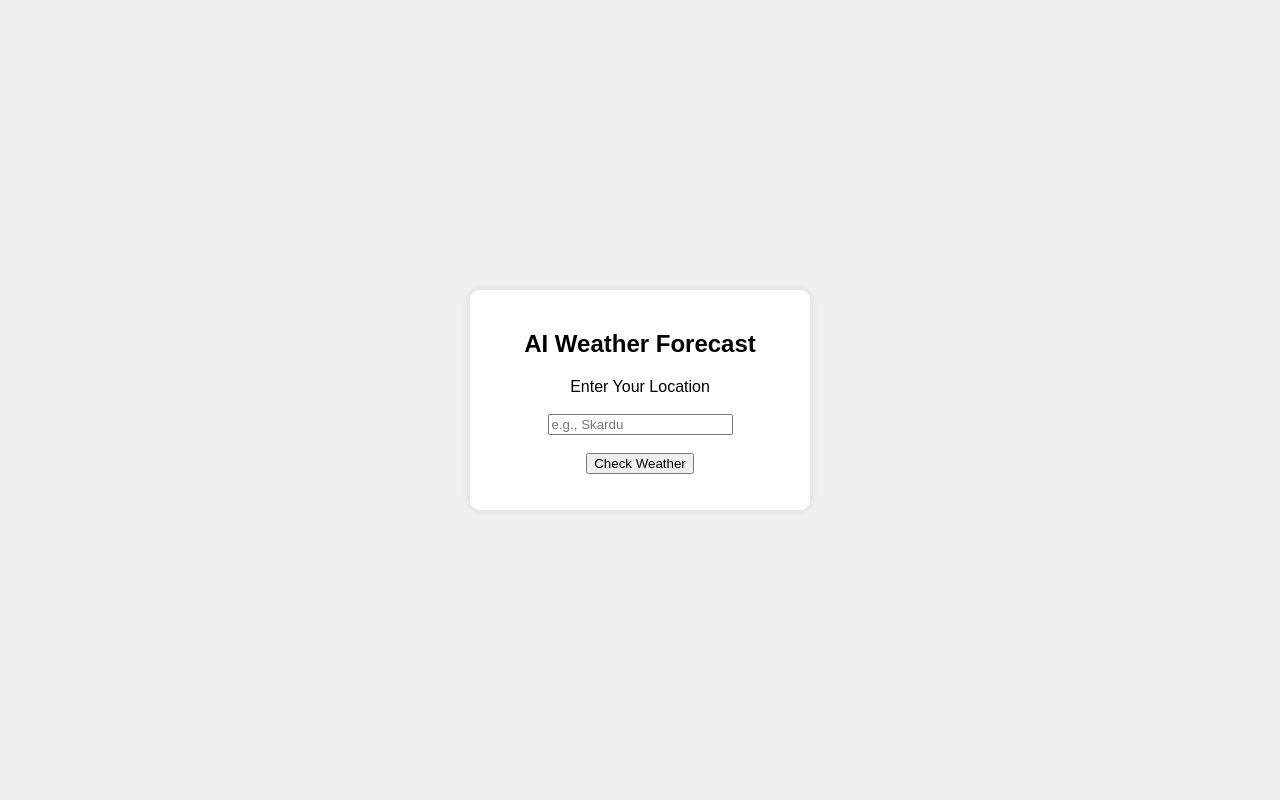
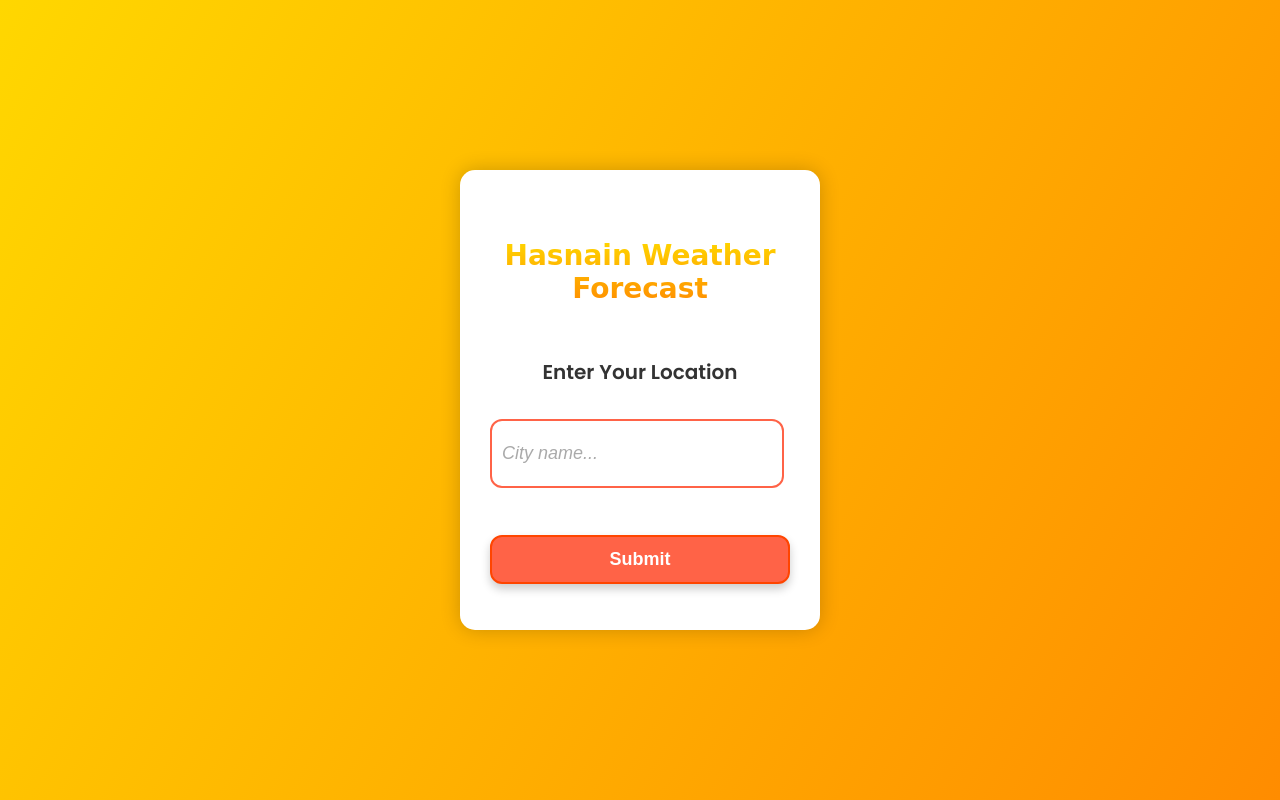
Before and after one commit to alihasnain0/weather_checker, a plain HTML site: page index.html in a window 1280 px wide. Drawn offline with Linux system fonts and the light colour scheme.

Commit message:
Update index.html

```diff
--- a/index.html
+++ b/index.html
@@ -3,40 +3,112 @@
 <head>
     <meta charset="UTF-8">
     <meta name="viewport" content="width=device-width, initial-scale=1.0">
-<title>AI Weather Forecast</title>
+    <title>Hasnain Weather Forecast</title>
+
+    <!-- Link to Google Fonts for fancy fonts -->
+    <link href="https://fonts.googleapis.com/css2?family=Poppins:wght@300;400;600&family=Lobster&display=swap" rel="stylesheet">
+
     <style>
         body {
-        font-family: Arial, sans-serif;
+            font-family: 'Poppins', sans-serif;
             display: flex;
             justify-content: center;
             align-items: center;
             height: 100vh;
-        background-color: #f0f0f0;
             margin: 0;
+            background: linear-gradient(120deg, #FFD700, #FF8C00); /* Yellow to Orange */
         }
+
         .container {
             text-align: center;
-        padding: 20px;
+            padding: 30px;
             background: #fff;
-        box-shadow: 0 0 10px rgba(0, 0, 0, 0.1);
-        border-radius: 10px;
+            box-shadow: 0 0 20px rgba(0, 0, 0, 0.2);
+            border-radius: 15px;
             width: 300px;
+            height: 400px;
+            display: flex;
+            flex-direction: column;
+            justify-content: space-around;
         }
+
+        h2 {
+            font-family:cursive;
+            font-size: 28px;
+            font-weight: bold;
+            color: #FF4500;
+            background: -webkit-linear-gradient(#FFD700, #FF8C00);
+            -webkit-background-clip: text;
+            color: transparent;
+            margin-bottom: 20px;
+        }
+
+        label {
+            font-family: 'Poppins', sans-serif;
+            font-weight: bold;
+            font-size: 20px;
+            color: #333;
+        }
+
+        #location {
+            width: 90%;
+            height: 45px; /* Increased height */
+            font-size: 18px;
+            border: 2px solid #FF6347; /* Custom border color */
+            border-radius: 12px;
+            padding: 10px;
+            margin-bottom: 15px;
+            outline: none;
+            transition: border-color 0.3s;
+        }
+
+        #location::placeholder {
+            font-style: italic;
+            color: #aaa;
+        }
+
+        #location:focus {
+            border-color: #FF4500; /* Focus border color */
+        }
+
+        #location:hover {
+            border-color: #FF6347; /* Hover effect for search bar */
+        }
+
+        button {
+            font-size: 18px;
+            font-weight: bold;
+            padding: 12px 20px;
+            color: #fff;
+            background-color: #FF6347; /* Button color */
+            border: 2px solid #FF4500;
+            border-radius: 12px;
+            cursor: pointer;
+            box-shadow: 0 5px 10px rgba(0, 0, 0, 0.2);
+            transition: all 0.3s ease-in-out;
+        }
+
+        button:hover {
+            background-color: #FF4500;
+            transform: scale(1.05);
+        }
+
         #loading-bar {
             width: 100%;
             height: 20px;
             background-color: #ddd;
             border-radius: 5px;
             overflow: hidden;
-        display: none;
             margin-top: 10px;
         }
+
         #loading-bar div {
             height: 100%;
             width: 0;
             background-color: #4CAF50;
             transition: width 1s;
         }
+
         .message {
             margin-top: 15px;
             font-weight: bold;
@@ -45,39 +117,45 @@
     </style>
 </head>
 <body>
-
-<div class="container">
-    <h2>AI Weather Forecast</h2>
-    <label for="location">Enter Your Location</label><br><br>
-    <input type="text" id="location" placeholder="e.g., Skardu"><br><br>
-    <button onclick="checkWeather()">Check Weather</button>
-    <div id="loading-bar"><div></div></div>
-    <p class="message" id="message"></p>
+    <div class="container" id="weather-container">
+        <h2>Hasnain Weather Forecast</h2>
+        <label for="location">Enter Your Location</label>
+        <input type="text" id="location" placeholder="City name...">
+        <button onclick="checkWeather()">Submit</button>
     </div>
 
     <script>
         function checkWeather() {
-    // Reset UI elements
-    document.getElementById("message").innerText = "";
+            const container = document.getElementById("weather-container");
+            const location = document.getElementById("location").value.trim();
+
+            // Replace the form with the loading bar and message
+            if (location) {
+                container.innerHTML = `
+                    <h2>Loading...</h2>
+                    <div id="loading-bar"><div></div></div>
+                    <p class="message" id="message"></p>
+                `;
+
+                // Show loading animation
                 const loadingBar = document.getElementById("loading-bar");
                 const loadingProgress = loadingBar.firstElementChild;
-    loadingProgress.style.width = "0%";
-    loadingBar.style.display = "block";
+                let progress = 0;
 
-    // Simulate 20 seconds of loading with progress bar
-    let progress = 0;
                 const interval = setInterval(() => {
                     progress += 5; // Increase by 5% each second
                     loadingProgress.style.width = progress + "%";
 
                     if (progress >= 100) {
                         clearInterval(interval);
-            document.getElementById("message").innerText = "Just look outside....";
-            loadingBar.style.display = "none";
+                        // Show message with middle finger emoji after loading completes
+                        document.getElementById("message").innerHTML = "Bahir dekh le bsdk.... 🖕";
                     }
                 }, 1000); // Update every second for 20 seconds
+            } else {
+                alert("Please enter a city name!");
+            }
         }
     </script>
-
 </body>
 </html>
```
Lines whose indentation alone changed are shown as unchanged.
